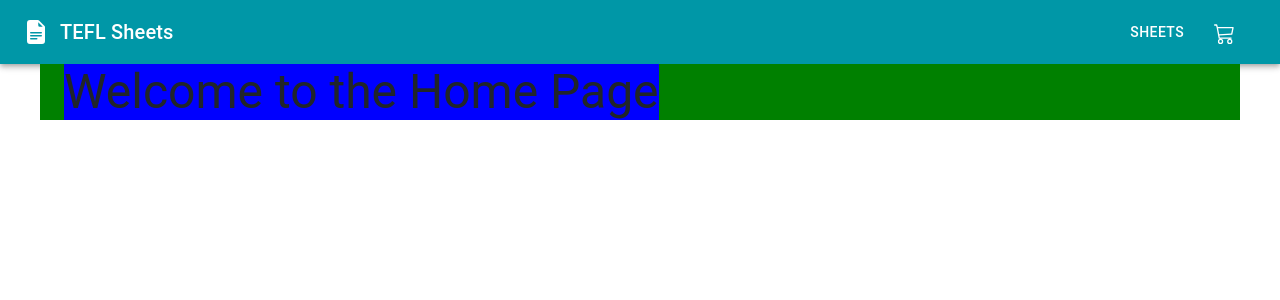
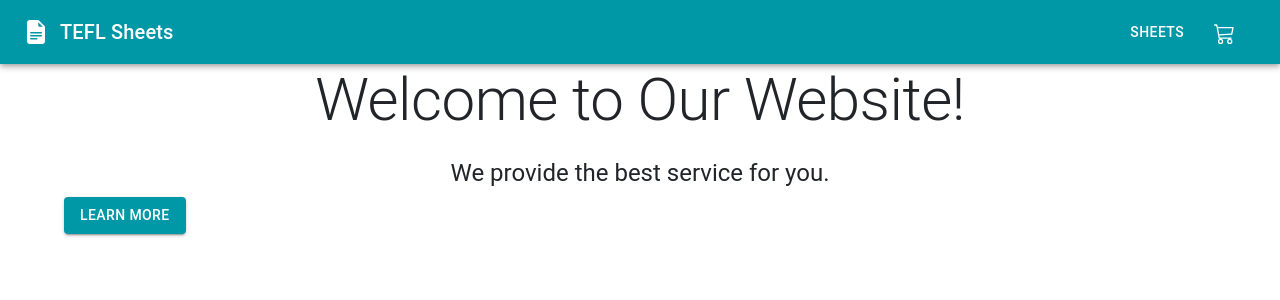
Before and after one commit to CodingCashew/tefl-sheets, a React (Create React App) app: page / in a window 1280 px wide. Shown: the top 300 px of the page. Built offline with nearby package versions, Linux system fonts and the light colour scheme.

Commit message:
Build out contact page and emailjs api

```diff
--- a/package.json
+++ b/package.json
@@ -17,6 +17,7 @@
     "@types/jest": "^29.5.12",
     "@types/react": "^18.3.1",
     "@types/react-dom": "^18.3.0",
+    "axios": "^1.6.8",
     "body-parser": "^1.20.2",
     "bootstrap": "^5.3.3",
     "concurrently": "^8.2.2",
--- a/src/pages/Contact.tsx
+++ b/src/pages/Contact.tsx
@@ -1,5 +1,3 @@
-import React, { useState } from "react";
-import emailjs from "@emailjs/browser";
 import {
   Box,
   Button,
@@ -8,7 +6,9 @@ import {
   TextField,
   Typography,
 } from "@material-ui/core";
+import React, { useState } from "react";
 import { BsChevronRight } from "react-icons/bs";
+import emailjs from "@emailjs/browser";
 
 const initialValues = {
   name: "",
@@ -30,10 +30,10 @@ const Contact: React.FC = () => {
     e.preventDefault();
     emailjs
       .sendForm(
-        "service_jo3giqp",
-        "template_idwgknc",
+        "service_yllui2c",
+        "template_er60uhs",
         e.target,
-        "lfS3piNP6e7SskUcv"
+        "QienPfDBNCjDSmqKi"
       )
       .then((response: any) => {
         console.log("SUCCESS!", response.status, response.text);
@@ -45,7 +45,7 @@ const Contact: React.FC = () => {
         });
       })
       .catch((err: any) => {
-        console.log("FAILED TO SEND EMAIL. Error: ", err);
+        console.log("FAILED...", err);
       });
   };
   return (
@@ -55,7 +55,6 @@ const Contact: React.FC = () => {
         display="flex"
         flexDirection="column"
         justifyContent="center"
-
         style={{ minHeight: "100vh" }}
       >
         <form onSubmit={sendEmail}>
@@ -66,10 +65,14 @@ const Contact: React.FC = () => {
             style={{ margin: ".5rem", marginTop: "1rem" }}
           >
             <Grid item xs={11} md={7}>
-              <Typography variant="h5" color="primary">Have any inquiries, feedback, or suggestions?</Typography>
+              <Typography variant="h5" color="primary">
+                Have any inquiries, feedback, or suggestions?
+              </Typography>
             </Grid>
             <Grid item xs={11} md={7}>
-              <Typography variant="h6">We would love to hear from you.</Typography>
+              <Typography variant="h6">
+                We would love to hear from you.
+              </Typography>
             </Grid>
             <Grid item xs={11} md={7}>
               <TextField
@@ -83,7 +86,7 @@ const Contact: React.FC = () => {
                 required
               />
             </Grid>
-            <Grid item  xs={11} md={7}>
+            <Grid item xs={11} md={7}>
               <TextField
                 fullWidth
                 variant="outlined"
@@ -97,7 +100,7 @@ const Contact: React.FC = () => {
                 required
               />
             </Grid>
-            <Grid item  xs={11} md={7}>
+            <Grid item xs={11} md={7}>
               <TextField
                 fullWidth
                 variant="outlined"
@@ -106,7 +109,7 @@ const Contact: React.FC = () => {
                 value={values.message}
                 color="primary"
                 multiline
-                rows={5}
+                minRows={5}
                 onChange={handleChange}
                 required
               />
--- a/src/pages/Home.tsx
+++ b/src/pages/Home.tsx
@@ -1,16 +1,28 @@
-import React from 'react';
-import { Box, Container, Typography } from '@material-ui/core';
+import React from "react";
+import { Box, Container, Typography, Button } from "@material-ui/core";
 
 const Home: React.FC = () => {
   return (
-    <Box width="100%">
-      <Container maxWidth="lg" style={{ display: 'flex', backgroundColor: 'green' }}>
-        <Typography variant="h3" style={{ backgroundColor: 'blue' }}>
-          Welcome to the Home Page
+    <Container>
+      <Box
+        display="flex"
+        flexDirection="column"
+        alignItems="center"
+        justifyContent="center"
+        style={{ minHeight: "100vh" }}
+      >
+        <Typography variant="h2" align="center" gutterBottom>
+          Welcome to Our Website!
         </Typography>
-      </Container>
-    </Box>
+        <Typography variant="h5" align="center" gutterBottom>
+          We provide the best service for you.
+        </Typography>
+        <Button variant="contained" color="primary">
+          Learn More
+        </Button>
+      </Box>
+    </Container>
   );
-}
+};
 
 export default Home;
```
Also changed, not shown: 1 other file (tests, documents, lock files or other folders).
